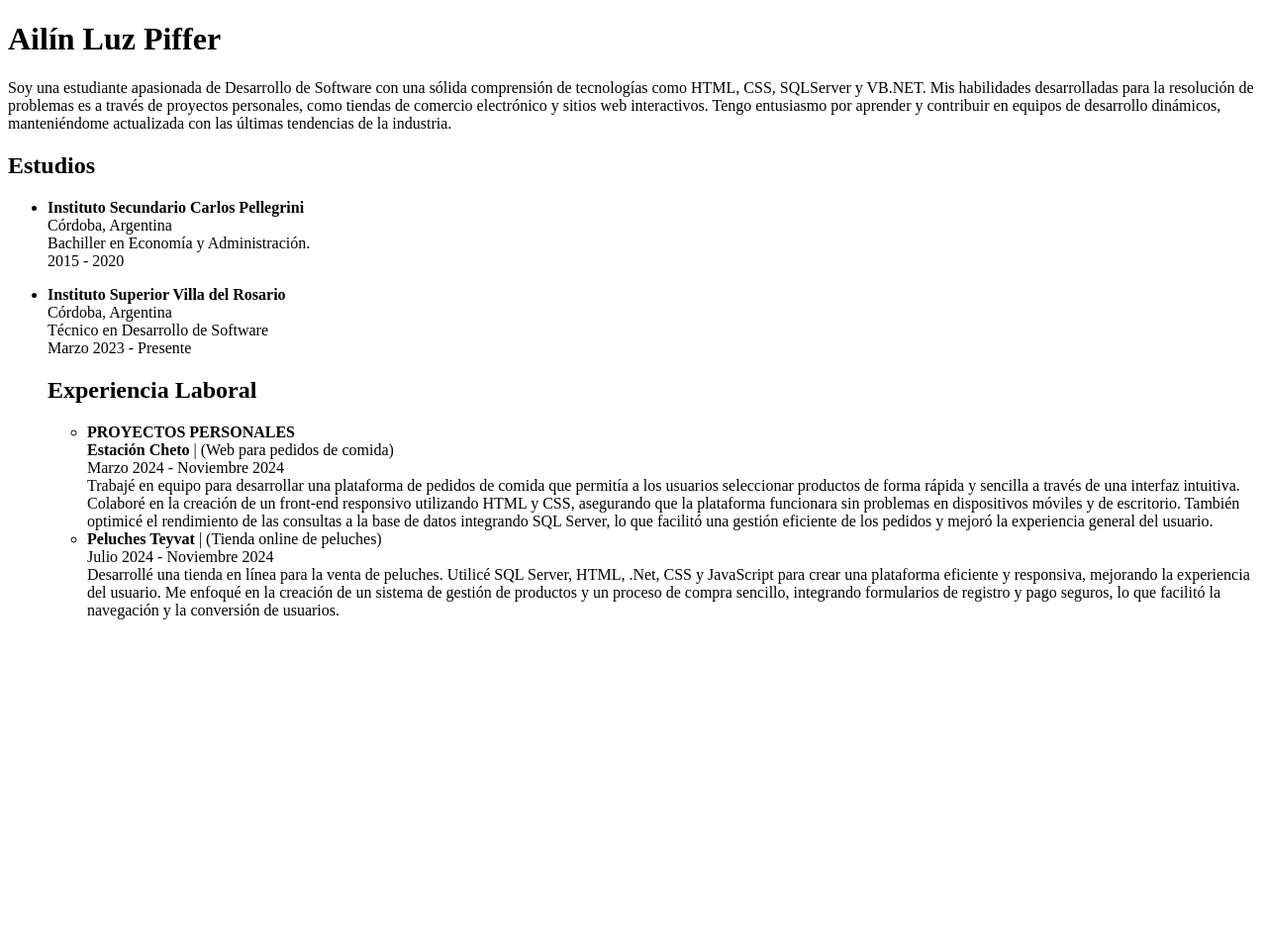
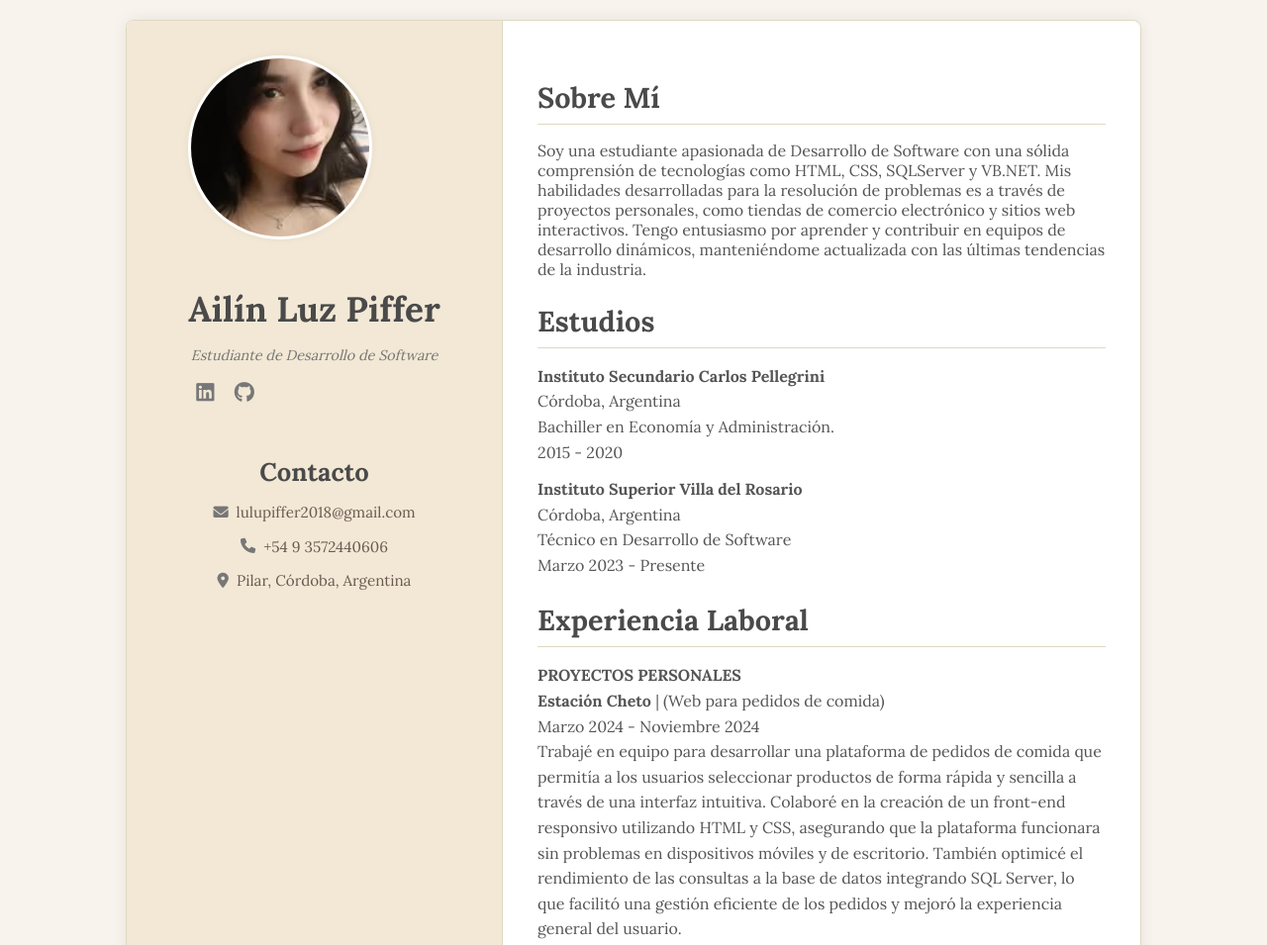
Before and after one commit to luzpiffer/curriculum-html-piffer, a plain HTML site: page index.html in a window 1280 px wide. Shown: the top 955 px of the page at 99% size. Before the commit the page ends 800 px from the top, so only its background shows below. Drawn offline with Linux system fonts and the light colour scheme.

Commit message:
CSS e imagen de perfil para el cv agregados

```diff
--- a/index.html
+++ b/index.html
@@ -4,15 +4,36 @@
     <meta charset="UTF-8">
     <meta name="viewport" content="width=device-width, initial-scale=1.0">
     <title>Currículum de Ailín Luz Piffer</title>
+    <link rel="stylesheet" href="style.css">
+    <link rel="stylesheet" href="https://fonts.googleapis.com/css2?family=Lora:wght@400;700&display=swap">
+    <link rel="stylesheet" href="https://cdnjs.cloudflare.com/ajax/libs/font-awesome/6.0.0/css/all.min.css" integrity="sha512-9usAa10IRO0HhonpyAIVpjrylPvoDwiPUiKdWk5t3PyolY1cOd4DSE0Ga+ri4AuTroPR5aQvXU9xC6qOPnzFeg==" crossorigin="anonymous" referrerpolicy="no-referrer" />
 </head>
 <body>
+    <div class="container">
+        <aside class="sidebar">
+            <div class="profile">
+                <img src="mifoto.jpg" alt="Foto de Ailín Luz Piffer">
                 <h1>Ailín Luz Piffer</h1>
-  <p>Soy una estudiante apasionada de Desarrollo de Software con una sólida comprensión de tecnologías
-    como HTML, CSS, SQLServer y VB.NET. Mis habilidades desarrolladas para la resolución de problemas es a través
-    de proyectos personales, como tiendas de comercio electrónico y sitios web interactivos. Tengo entusiasmo
-    por aprender y contribuir en equipos de desarrollo dinámicos, manteniéndome actualizada con las últimas
-    tendencias de la industria.</p>
+                <p class="role">Estudiante de Desarrollo de Software</p>
+                <div class="social-links">
+                    <a href="https://www.linkedin.com/in/luzp%C3%ADffer/" target="_blank"><i class="fab fa-linkedin"></i></a>
+                    <a href="https://github.com/luzpiffer" target="_blank"><i class="fab fa-github"></i></a>
+                    </div>
+            </div>
+            <div class="contact-info">
+                <h3>Contacto</h3>
+                <p><i class="fas fa-envelope"></i> lulupiffer2018@gmail.com</p>
+                <p><i class="fas fa-phone"></i> +54 9 3572440606</p>
+                <p><i class="fas fa-map-marker-alt"></i> Pilar, Córdoba, Argentina</p>
+            </div>
+        </aside>
+        <main class="content">
+            <section class="about">
+                <h2>Sobre Mí</h2>
+                <p>Soy una estudiante apasionada de Desarrollo de Software con una sólida comprensión de tecnologías como HTML, CSS, SQLServer y VB.NET. Mis habilidades desarrolladas para la resolución de problemas es a través de proyectos personales, como tiendas de comercio electrónico y sitios web interactivos. Tengo entusiasmo por aprender y contribuir en equipos de desarrollo dinámicos, manteniéndome actualizada con las últimas tendencias de la industria.</p>
+            </section>
 
+            <section class="education">
                 <h2>Estudios</h2>
                 <ul>
                     <li>
@@ -21,35 +42,32 @@
                         Bachiller en Economía y Administración.<br>
                         2015 - 2020
                     </li>
-  </ul>
-  <ul>
                     <li>
                         <strong>Instituto Superior Villa del Rosario</strong><br>
                         Córdoba, Argentina<br>
                         Técnico en Desarrollo de Software<br>
                         Marzo 2023 - Presente
+                    </li>
+                </ul>
+            </section>
+
+            <section class="experience">
                 <h2>Experiencia Laboral</h2>
                 <ul>
                     <li>
                         <strong>PROYECTOS PERSONALES</strong><br>
                         <strong>Estación Cheto</strong> | (Web para pedidos de comida)<br>
                         Marzo 2024 - Noviembre 2024<br>
-      Trabajé en equipo para desarrollar una plataforma de pedidos de comida que permitía a los usuarios
-      seleccionar productos de forma rápida y sencilla a través de una interfaz intuitiva. Colaboré en la creación
-      de un front-end responsivo utilizando HTML y CSS, asegurando que la plataforma funcionara sin problemas en
-      dispositivos móviles y de escritorio. También optimicé el rendimiento de las consultas a la base de datos
-      integrando SQL Server, lo que facilitó una gestión eficiente de los pedidos y mejoró la experiencia general
-      del usuario.
+                        Trabajé en equipo para desarrollar una plataforma de pedidos de comida que permitía a los usuarios seleccionar productos de forma rápida y sencilla a través de una interfaz intuitiva. Colaboré en la creación de un front-end responsivo utilizando HTML y CSS, asegurando que la plataforma funcionara sin problemas en dispositivos móviles y de escritorio. También optimicé el rendimiento de las consultas a la base de datos integrando SQL Server, lo que facilitó una gestión eficiente de los pedidos y mejoró la experiencia general del usuario.
                     </li>
                     <li>
                         <strong>Peluches Teyvat</strong> | (Tienda online de peluches)<br>
                         Julio 2024 - Noviembre 2024<br>
-      Desarrollé una tienda en línea para la venta de peluches. Utilicé SQL Server, HTML, .Net, CSS y JavaScript
-      para crear una plataforma eficiente y responsiva, mejorando la experiencia del usuario. Me enfoqué en la creación
-      de un sistema de gestión de productos y un proceso de compra sencillo, integrando formularios de registro y pago
-      seguros, lo que facilitó la navegación y la conversión de usuarios.
-
+                        Desarrollé una tienda en línea para la venta de peluches. Utilicé SQL Server, HTML, .Net, CSS y JavaScript para crear una plataforma eficiente y responsiva, mejorando la experiencia del usuario. Me enfoqué en la creación de un sistema de gestión de productos y un proceso de compra sencillo, integrando formularios de registro y pago seguros, lo que facilitó la navegación y la conversión de usuarios.
                     </li>
                 </ul>
+            </section>
+        </main>
+    </div>
 </body>
 </html>
--- /dev/null
+++ b/style.css
@@ -0,0 +1,136 @@
+body {
+    font-family: 'Lora', serif;
+    margin: 0;
+    padding: 0;
+    background-color: #f8f4ed;
+    color: #555;
+    display: flex;
+    justify-content: center;
+    align-items: center;
+    min-height: 100vh;
+}
+
+.container {
+    background-color: #fff;
+    box-shadow: 0 0 15px rgba(0, 0, 0, 0.08);
+    border-radius: 8px;
+    display: flex;
+    width: 80%;
+    max-width: 1200px;
+    margin: 20px;
+    border: 1px solid #e0d8c4;
+}
+
+.sidebar {
+    background-color: #f2e8d5;
+    color: #6a5a53;
+    padding: 35px;
+    border-radius: 8px 0 0 8px;
+    width: 35%;
+    display: flex;
+    flex-direction: column;
+    align-items: center;
+    border-right: 1px solid #e0d8c4;
+}
+
+.profile img {
+    width: 180px;
+    height: 180px;
+    border-radius: 50%;
+    object-fit: cover;
+    margin-bottom: 15px;
+    border: 3px solid #fff;
+    box-shadow: 0 0 8px rgba(0, 0, 0, 0.05);
+}
+
+.profile h1 {
+    font-family: 'Lora', serif;
+    font-size: 2.2em;
+    margin-bottom: 5px;
+    text-align: center;
+    color: #4a4a4a;
+}
+
+.profile .role {
+    color: #777;
+    margin-bottom: 15px;
+    text-align: center;
+    font-style: italic;
+    font-size: 0.9em;
+}
+
+.social-links a {
+    display: inline-block;
+    margin: 0 8px;
+    font-size: 1.3em;
+    color: #777;
+    text-decoration: none;
+}
+
+.social-links a:hover {
+    color: #a58a6c;
+}
+
+.contact-info {
+    margin-top: 25px;
+    text-align: center;
+}
+
+.contact-info h3 {
+    font-family: 'Lora', serif;
+    font-size: 1.6em;
+    margin-bottom: 8px;
+    color: #4a4a4a;
+}
+
+.contact-info p {
+    margin-bottom: 6px;
+    display: flex;
+    align-items: center;
+    justify-content: center;
+    font-size: 0.95em;
+}
+
+.contact-info i {
+    margin-right: 8px;
+    color: #777;
+}
+
+.content {
+    padding: 35px;
+    width: 65%;
+}
+
+.content h2 {
+    font-family: 'Lora', serif;
+    font-size: 1.8em;
+    margin-bottom: 12px;
+    border-bottom: 1px solid #e0d8c4;
+    padding-bottom: 8px;
+    color: #4a4a4a;
+}
+
+.content ul {
+    list-style: none;
+    padding: 0;
+}
+
+.content li {
+    margin-bottom: 12px;
+    line-height: 1.6;
+}
+
+.content strong {
+    font-weight: bold;
+    color: #555;
+}
+
+.content a {
+    color: #a58a6c;
+    text-decoration: none;
+    border-bottom: 1px dotted #a58a6c; /* Un toque sutil */
+}
+
+.content a:hover {
+    border-bottom: 1px solid #a58a6c;
+}
```
Also changed, not shown: mifoto.jpg (added). Lines whose indentation alone changed are shown as unchanged.
